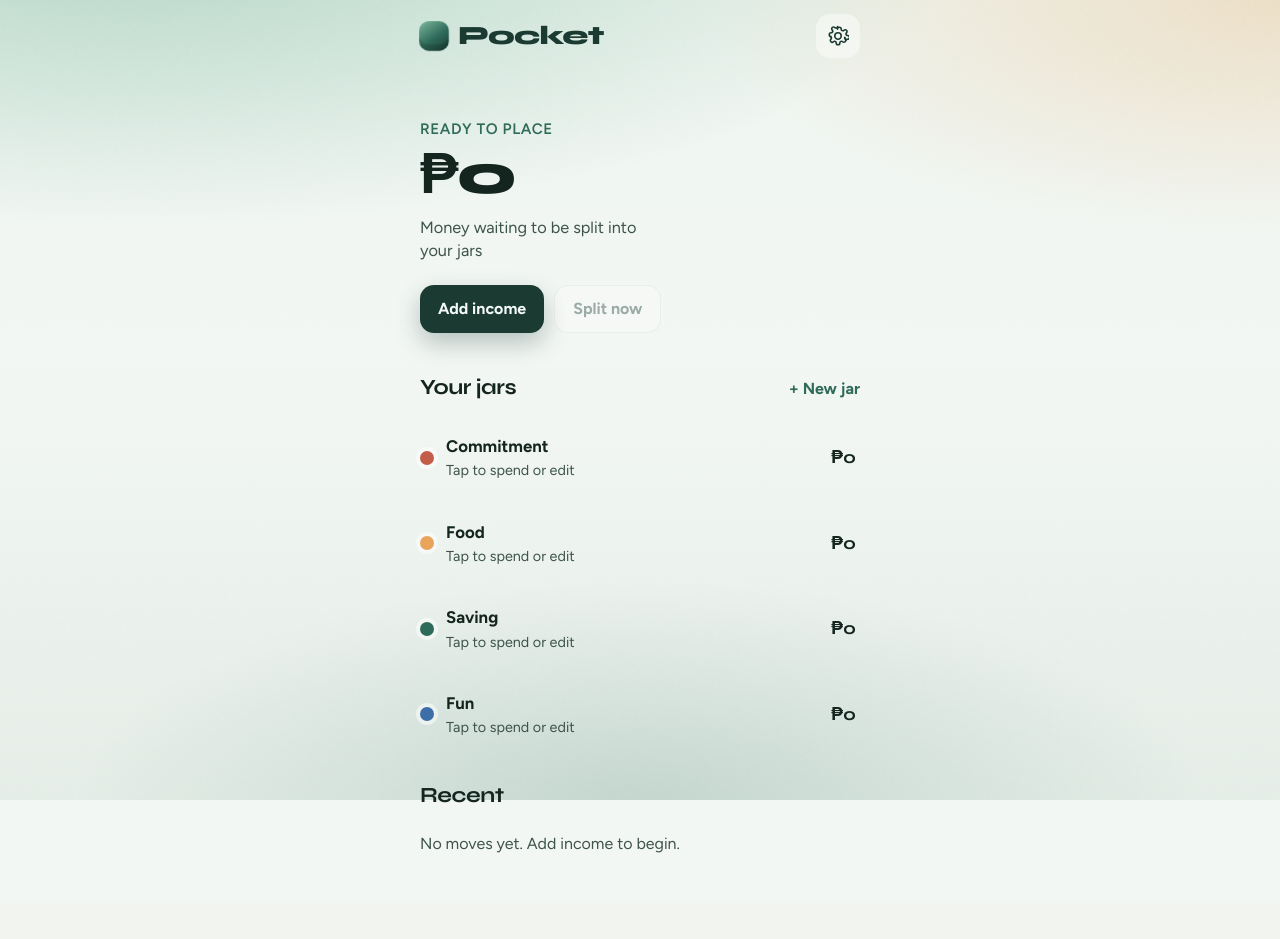
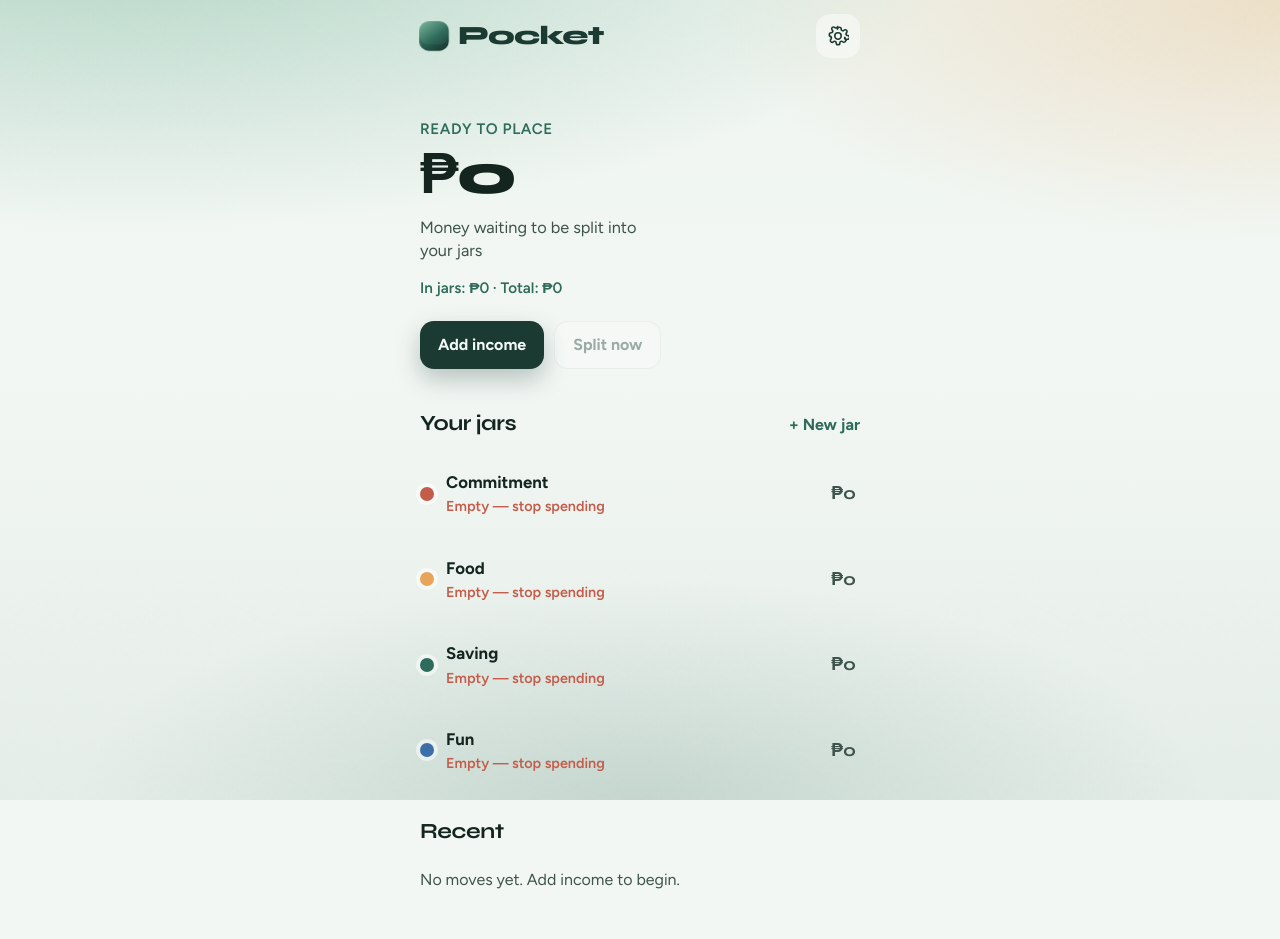
Before and after one commit to zikry1010/Coffee-website, a PHP site: page /pocket/index.html in a window 1280 px wide. Before the commit the page ends 853 px from the top, so only its background shows below. Run offline with PHP 8.4, Linux system fonts and the light colour scheme.

Commit message:
Strengthen Pocket overspend guards and % split plans
Add paycheck percentage plans, live spend remaining warnings,
empty-jar blocking, and a home total overview so income stays
in assigned jars instead of being overspent.

Co-authored-by: zikry1010 <zikry1010@users.noreply.github.com>

```diff
--- a/pocket/css/styles.css
+++ b/pocket/css/styles.css
@@ -167,6 +167,13 @@ button {
   font-size: 1.02rem;
 }
 
+.hero-total {
+  margin: 14px 0 0;
+  font-size: 0.95rem;
+  font-weight: 600;
+  color: var(--leaf-mid);
+}
+
 .hero-actions {
   display: flex;
   gap: 10px;
@@ -300,6 +312,15 @@ button {
 .jar-meta span {
   color: var(--ink-soft);
   font-size: 0.9rem;
+}
+
+.jar-item.is-empty .jar-meta span {
+  color: var(--coral);
+  font-weight: 600;
+}
+
+.jar-item.is-empty .jar-amt {
+  color: var(--ink-soft);
 }
 
 .jar-amt {
--- a/pocket/index.html
+++ b/pocket/index.html
@@ -40,6 +40,7 @@
         <p class="hero-label">Ready to place</p>
         <p class="hero-amount" id="unallocated-display">₱0</p>
         <p class="hero-sub">Money waiting to be split into your jars</p>
+        <p class="hero-total" id="total-overview">In jars: ₱0 · Total: ₱0</p>
         <div class="hero-actions">
           <button type="button" class="btn btn-primary" id="btn-add-income">Add income</button>
           <button type="button" class="btn btn-ghost" id="btn-allocate" disabled>Split now</button>
@@ -90,7 +91,10 @@
         <div id="allocate-fields"></div>
         <button type="submit" class="btn btn-primary btn-block">Confirm split</button>
       </form>
-      <button type="button" class="text-btn evenly" id="btn-split-evenly">Split evenly across jars</button>
+      <div class="split-actions">
+        <button type="button" class="text-btn" id="btn-apply-plan">Apply my % plan</button>
+        <button type="button" class="text-btn" id="btn-split-evenly">Split evenly</button>
+      </div>
     </section>
 
     <!-- JAR DETAIL -->
@@ -118,11 +122,12 @@
           <span>Amount</span>
           <input type="number" id="spend-amount" inputmode="decimal" min="0.01" step="0.01" placeholder="0.00" required />
         </label>
+        <p class="spend-guard" id="spend-guard" aria-live="polite">Available in this jar</p>
         <label class="field">
           <span>What for <em>(optional)</em></span>
           <input type="text" id="spend-note" maxlength="80" placeholder="e.g. Groceries" />
         </label>
-        <button type="submit" class="btn btn-primary btn-block">Record spend</button>
+        <button type="submit" class="btn btn-primary btn-block" id="btn-record-spend">Record spend</button>
       </form>
     </section>
 
@@ -154,6 +159,12 @@
           <span>Currency symbol</span>
           <input type="text" id="currency-symbol" maxlength="3" placeholder="₱" />
         </label>
+        <div class="settings-block plan-block">
+          <h3>Split plan (%)</h3>
+          <p>When you get paid, apply these percentages so each jar gets its share and you don’t overspend elsewhere.</p>
+          <div id="plan-fields" class="plan-fields"></div>
+          <p class="plan-total" id="plan-total">Total: 0%</p>
+        </div>
         <button type="submit" class="btn btn-primary btn-block">Save</button>
       </form>
       <div class="settings-block">
--- a/pocket/js/app.js
+++ b/pocket/js/app.js
@@ -12,10 +12,10 @@
   ];
 
   const DEFAULT_JARS = [
-    { id: "commitment", name: "Commitment", color: "#c45c4a", balance: 0 },
-    { id: "food", name: "Food", color: "#e8a45a", balance: 0 },
-    { id: "saving", name: "Saving", color: "#2f6b5a", balance: 0 },
-    { id: "fun", name: "Fun", color: "#3d6ea8", balance: 0 },
+    { id: "commitment", name: "Commitment", color: "#c45c4a", balance: 0, planPct: 40 },
+    { id: "food", name: "Food", color: "#e8a45a", balance: 0, planPct: 30 },
+    { id: "saving", name: "Saving", color: "#2f6b5a", balance: 0, planPct: 20 },
+    { id: "fun", name: "Fun", color: "#3d6ea8", balance: 0, planPct: 10 },
   ];
 
   const defaultState = () => ({
@@ -38,12 +38,26 @@
       const raw = localStorage.getItem(STORAGE_KEY);
       if (!raw) return defaultState();
       const parsed = JSON.parse(raw);
+      const base = defaultState();
+      const jars =
+        Array.isArray(parsed.jars) && parsed.jars.length
+          ? parsed.jars.map((jar) => {
+              const fallback = base.jars.find((d) => d.id === jar.id);
+              return {
+                ...jar,
+                planPct:
+                  typeof jar.planPct === "number"
+                    ? jar.planPct
+                    : fallback
+                      ? fallback.planPct
+                      : 0,
+              };
+            })
+          : base.jars;
       return {
-        ...defaultState(),
+        ...base,
         ...parsed,
-        jars: Array.isArray(parsed.jars) && parsed.jars.length
-          ? parsed.jars
-          : defaultState().jars,
+        jars,
         activity: Array.isArray(parsed.activity) ? parsed.activity : [],
       };
     } catch {
@@ -86,7 +100,6 @@
     $$(".view").forEach((v) => v.classList.remove("is-active"));
     const view = $(`#view-${name}`);
     if (!view) return;
-    // Restart enter animation when switching screens
     view.style.animation = "none";
     void view.offsetWidth;
     view.style.animation = "";
@@ -102,8 +115,25 @@
     state.activity = state.activity.slice(0, 80);
   }
 
+  function jarsTotal() {
+    return state.jars.reduce((sum, jar) => sum + (Number(jar.balance) || 0), 0);
+  }
+
+  function planSum() {
+    return state.jars.reduce((sum, jar) => sum + (Number(jar.planPct) || 0), 0);
+  }
+
+  function jarStatus(jar) {
+    if (jar.balance <= 0) return "Empty — stop spending";
+    if (jar.planPct > 0) return `${jar.planPct}% of each paycheck`;
+    return "Tap to spend or edit";
+  }
+
   function renderHome() {
+    const inJars = jarsTotal();
+    const total = Math.round((inJars + state.unallocated) * 100) / 100;
     $("#unallocated-display").textContent = money(state.unallocated);
+    $("#total-overview").textContent = `In jars: ${money(inJars)} · Total: ${money(total)}`;
     $("#btn-allocate").disabled = state.unallocated <= 0;
 
     const list = $("#jar-list");
@@ -114,11 +144,11 @@
         .map(
           (jar, i) => `
         <li style="animation-delay:${i * 40}ms">
-          <button type="button" class="jar-item" data-jar="${jar.id}">
+          <button type="button" class="jar-item ${jar.balance <= 0 ? "is-empty" : ""}" data-jar="${jar.id}">
             <span class="jar-dot" style="background:${jar.color}"></span>
             <span class="jar-meta">
               <strong>${escapeHtml(jar.name)}</strong>
-              <span>Tap to spend or edit</span>
+              <span>${escapeHtml(jarStatus(jar))}</span>
             </span>
             <span class="jar-amt">${money(jar.balance)}</span>
           </button>
@@ -165,6 +195,7 @@
 
   function renderAllocate() {
     $("#alloc-remaining").textContent = money(state.unallocated);
+    $("#alloc-remaining").style.color = "";
     const wrap = $("#allocate-fields");
     wrap.innerHTML = state.jars
       .map(
@@ -172,7 +203,10 @@
       <div class="alloc-row">
         <div class="name">
           <span class="jar-dot" style="background:${jar.color}"></span>
-          ${escapeHtml(jar.name)}
+          <span>
+            ${escapeHtml(jar.name)}
+            <small>${jar.planPct || 0}%</small>
+          </span>
         </div>
         <label class="field">
           <span class="is-hidden">Amount</span>
@@ -202,6 +236,47 @@
     $("#alloc-remaining").style.color = left < 0 ? "var(--coral)" : "";
   }
 
+  function fillAllocInputs(valuesById) {
+    $$("#allocate-fields [data-alloc]").forEach((input) => {
+      const val = valuesById[input.dataset.alloc];
+      input.value = val > 0 ? String(val) : "";
+    });
+    updateAllocRemaining();
+  }
+
+  function applyPlanPercents() {
+    if (!state.jars.length || state.unallocated <= 0) return;
+    const totalPct = planSum();
+    if (totalPct <= 0) {
+      toast("Set jar percentages in Settings first");
+      return;
+    }
+    if (totalPct > 100.001) {
+      toast("Plan is over 100% — fix it in Settings");
+      return;
+    }
+
+    const values = {};
+    let used = 0;
+    const ordered = state.jars.filter((j) => (j.planPct || 0) > 0);
+    ordered.forEach((jar, i) => {
+      let amount;
+      if (i === ordered.length - 1 && Math.abs(totalPct - 100) < 0.001) {
+        amount = Math.round((state.unallocated - used) * 100) / 100;
+      } else {
+        amount =
+          Math.floor(state.unallocated * (jar.planPct / 100) * 100) / 100;
+      }
+      values[jar.id] = Math.max(0, amount);
+      used = Math.round((used + values[jar.id]) * 100) / 100;
+    });
+    state.jars.forEach((jar) => {
+      if (values[jar.id] == null) values[jar.id] = 0;
+    });
+    fillAllocInputs(values);
+    toast("Plan applied — review then confirm");
+  }
+
   function openJar(id) {
     const jar = state.jars.find((j) => j.id === id);
     if (!jar) return;
@@ -210,6 +285,7 @@
     $("#jar-detail-balance").textContent = money(jar.balance);
     $("#jar-detail-swatch").style.background = jar.color;
     $("#spend-from-label").textContent = `From ${jar.name} · available ${money(jar.balance)}`;
+    $("#btn-spend").disabled = jar.balance <= 0;
 
     const rows = state.activity.filter((a) => a.jarId === id).slice(0, 20);
     $("#jar-activity-list").innerHTML = rows.length
@@ -219,6 +295,32 @@
     showView("jar");
   }
 
+  function updateSpendGuard() {
+    const jar = state.jars.find((j) => j.id === currentJarId);
+    const guard = $("#spend-guard");
+    const btn = $("#btn-record-spend");
+    if (!jar || !guard || !btn) return;
+
+    const amount = Number($("#spend-amount").value) || 0;
+    const left = Math.round((jar.balance - amount) * 100) / 100;
+
+    guard.classList.remove("is-warn", "is-ok");
+    if (amount <= 0) {
+      guard.textContent = `Available: ${money(jar.balance)} — you can’t spend more than this`;
+      btn.disabled = true;
+      return;
+    }
+    if (amount > jar.balance + 0.001) {
+      guard.textContent = `Too much — only ${money(jar.balance)} left in this jar`;
+      guard.classList.add("is-warn");
+      btn.disabled = true;
+      return;
+    }
+    guard.textContent = `After this spend: ${money(left)} left in ${jar.name}`;
+    guard.classList.add("is-ok");
+    btn.disabled = false;
+  }
+
   function renderColorPicks(active) {
     selectedColor = active || COLORS[0];
     $("#color-picks").innerHTML = COLORS.map(
@@ -226,6 +328,40 @@
       <button type="button" class="color-pick ${c === selectedColor ? "is-selected" : ""}"
         style="background:${c}" data-color="${c}" aria-label="Color ${c}"></button>`
     ).join("");
+  }
+
+  function renderPlanFields() {
+    const wrap = $("#plan-fields");
+    if (!wrap) return;
+    wrap.innerHTML = state.jars
+      .map(
+        (jar) => `
+      <label class="plan-row">
+        <span>
+          <span class="jar-dot" style="background:${jar.color}"></span>
+          ${escapeHtml(jar.name)}
+        </span>
+        <input type="number" inputmode="decimal" min="0" max="100" step="1"
+          data-plan="${jar.id}" value="${jar.planPct || 0}" />
+        <span class="plan-unit">%</span>
+      </label>`
+      )
+      .join("");
+    wrap.querySelectorAll("input").forEach((input) => {
+      input.addEventListener("input", updatePlanTotal);
+    });
+    updatePlanTotal();
+  }
+
+  function updatePlanTotal() {
+    const total = $$("#plan-fields [data-plan]").reduce(
+      (sum, input) => sum + (Number(input.value) || 0),
+      0
+    );
+    const el = $("#plan-total");
+    el.textContent = `Total: ${total}%`;
+    el.classList.toggle("is-warn", total > 100);
+    el.classList.toggle("is-ok", total === 100);
   }
 
   function openJarForm(editId) {
@@ -252,6 +388,7 @@
 
   $("#btn-settings").addEventListener("click", () => {
     $("#currency-symbol").value = state.currency;
+    renderPlanFields();
     showView("settings");
   });
 
@@ -276,8 +413,11 @@
 
   $("#btn-spend").addEventListener("click", () => {
     $("#form-spend").reset();
+    updateSpendGuard();
     showView("spend");
   });
+
+  $("#spend-amount").addEventListener("input", updateSpendGuard);
 
   $("#btn-edit-jar").addEventListener("click", () => {
     if (currentJarId) openJarForm(currentJarId);
@@ -346,20 +486,23 @@
     toast("Money split into jars");
   });
 
+  $("#btn-apply-plan").addEventListener("click", applyPlanPercents);
+
   $("#btn-split-evenly").addEventListener("click", () => {
     if (!state.jars.length || state.unallocated <= 0) return;
     const each =
       Math.floor((state.unallocated / state.jars.length) * 100) / 100;
+    const values = {};
     let used = 0;
-    $$("#allocate-fields [data-alloc]").forEach((input, i, arr) => {
+    state.jars.forEach((jar, i) => {
       let val = each;
-      if (i === arr.length - 1) {
+      if (i === state.jars.length - 1) {
         val = Math.round((state.unallocated - used) * 100) / 100;
       }
-      input.value = val > 0 ? String(val) : "";
-      used = Math.round((used + (Number(input.value) || 0)) * 100) / 100;
+      values[jar.id] = val > 0 ? val : 0;
+      used = Math.round((used + values[jar.id]) * 100) / 100;
     });
-    updateAllocRemaining();
+    fillAllocInputs(values);
   });
 
   $("#form-spend").addEventListener("submit", (e) => {
@@ -369,7 +512,8 @@
     const amount = Number($("#spend-amount").value);
     if (!(amount > 0)) return;
     if (amount > jar.balance + 0.001) {
-      toast("Not enough in this jar");
+      updateSpendGuard();
+      toast("Not enough in this jar — don’t overspend");
       return;
     }
     const note = $("#spend-note").value.trim();
@@ -383,7 +527,7 @@
     });
     save();
     openJar(jar.id);
-    toast("Spend recorded");
+    toast(jar.balance <= 0 ? "Jar empty — spending stopped" : "Spend recorded");
   });
 
   $("#form-jar").addEventListener("submit", (e) => {
@@ -405,6 +549,7 @@
         name,
         color: selectedColor,
         balance: 0,
+        planPct: 0,
       };
       state.jars.push(jar);
       save();
@@ -435,10 +580,25 @@
     e.preventDefault();
     const symbol = $("#currency-symbol").value.trim() || "₱";
     state.currency = symbol.slice(0, 3);
+
+    let totalPct = 0;
+    $$("#plan-fields [data-plan]").forEach((input) => {
+      const jar = state.jars.find((j) => j.id === input.dataset.plan);
+      if (!jar) return;
+      const pct = Math.max(0, Math.min(100, Number(input.value) || 0));
+      jar.planPct = pct;
+      totalPct += pct;
+    });
+    if (totalPct > 100.001) {
+      toast("Percentages can’t add up to more than 100");
+      updatePlanTotal();
+      return;
+    }
+
     save();
     renderHome();
     showView("home");
-    toast("Settings saved");
+    toast(totalPct === 100 ? "Plan saved — ready for payday" : "Settings saved");
   });
 
   $("#btn-reset").addEventListener("click", () => {
--- a/pocket/sw.js
+++ b/pocket/sw.js
@@ -1,4 +1,4 @@
-const CACHE = "pocket-v1";
+const CACHE = "pocket-v2";
 const ASSETS = [
   "./",
   "./index.html",
```
Also changed, not shown: other parts of pocket/css/styles.css (+93 -4 lines), pocket/README.md.
